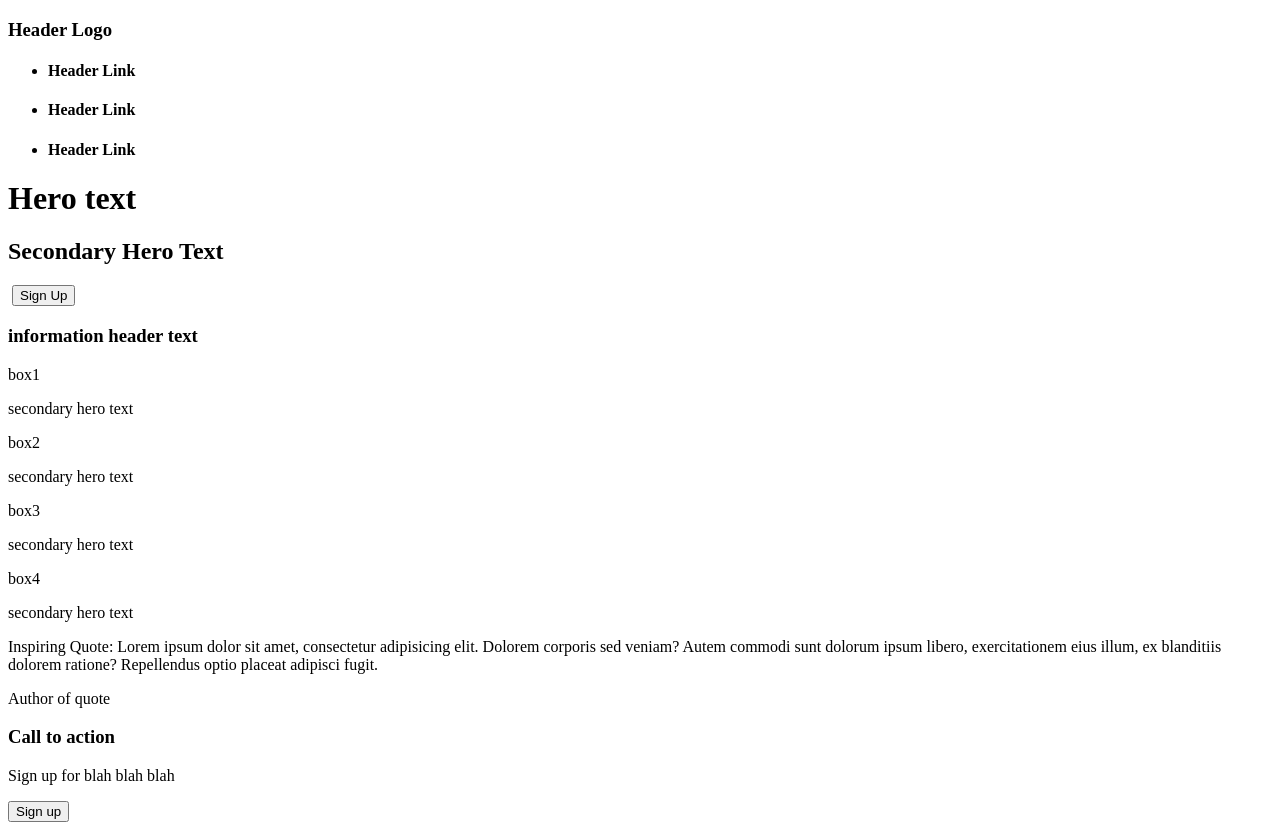
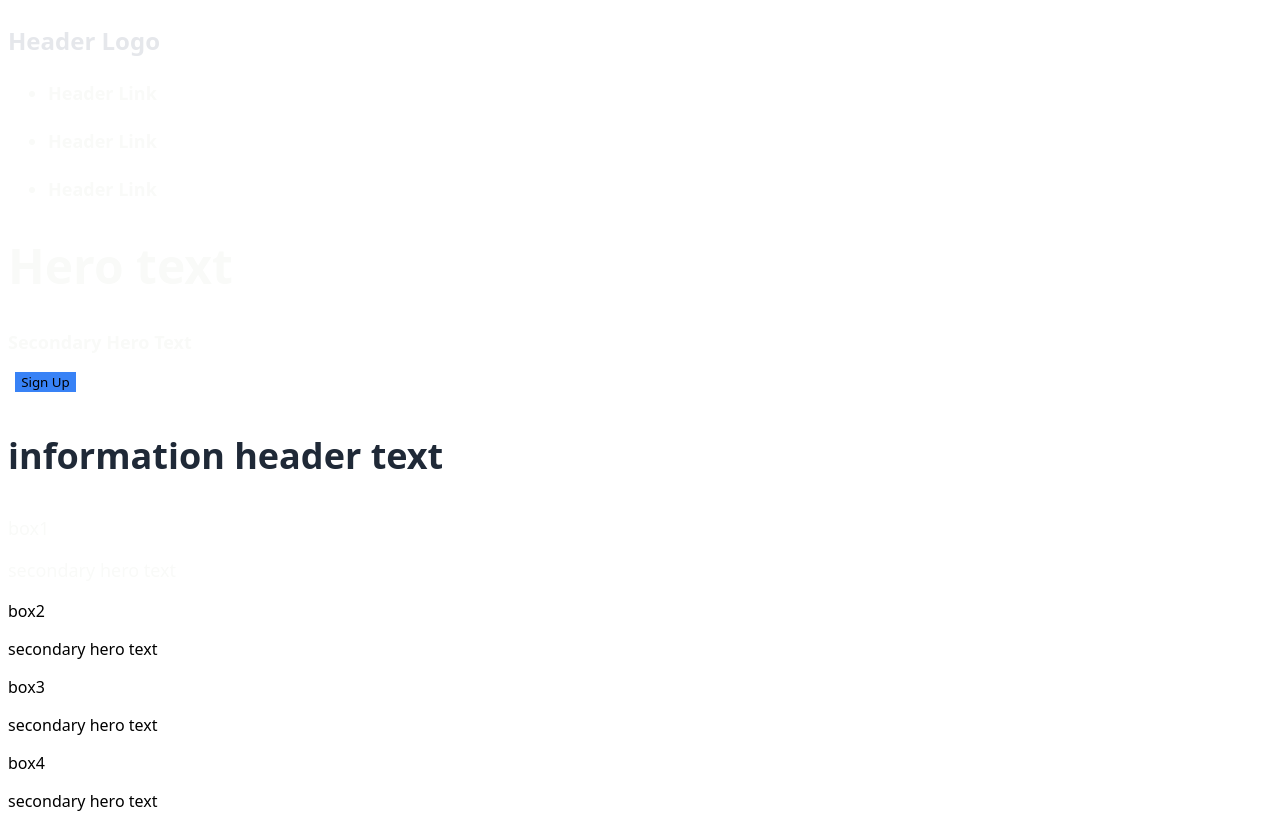
Before and after one commit to CodeCanto/odin-landing-page, a plain HTML site: page index.html in a window 1280 px wide. Shown: the top 825 px of the page. Drawn offline with Linux system fonts and the light colour scheme.

Commit message:
Add primary CSS declarations. Added all required CSS declarations requested by TOP.

```diff
--- a/styles.css
+++ b/styles.css
@@ -1,39 +1,52 @@
+* {
+    font-family: system-ui, -apple-system, BlinkMacSystemFont, 'Segoe UI', Roboto, Oxygen, Ubuntu, Cantarell, 'Open Sans', 'Helvetica Neue', sans-serif;
+}
+
 .upper-partition {
-
+    background-color:#1F2937;
 }
 
 #header-logo {
+    color: #e5e7eb;
+    font-size: 24px;
+}
 
+#hero-main-text {
+    font-size: 48px;
+    font-weight: bolder;
+    color: #F9FAF8;
 }
 
 .hero-header-text {
-
+    font-size: 18px;
+    color: #F9FAF8;
 }
 
 #lower-partition {
-
+    background-color: white;
 }
 
 #information-header-text {
-
-}
-
-#lower-partition {
-
+    font-size: 36px;
+    font-weight: bolder;
+    color: #1f2937;
 }
 
 #quote-section {
-
+    background-color: #e5e7eb;
 }
 
 #quote-text {
-
+    font-size: 36px;
+    font-style: light italic;
+    color: #1F2937;
 }
 
 #sign-up-box {
-
+    background-color: #3882f6;
 }
 
 .sign-up-button {
-
+    background-color: #3882f6;
+    border: white solid;
 }
```
